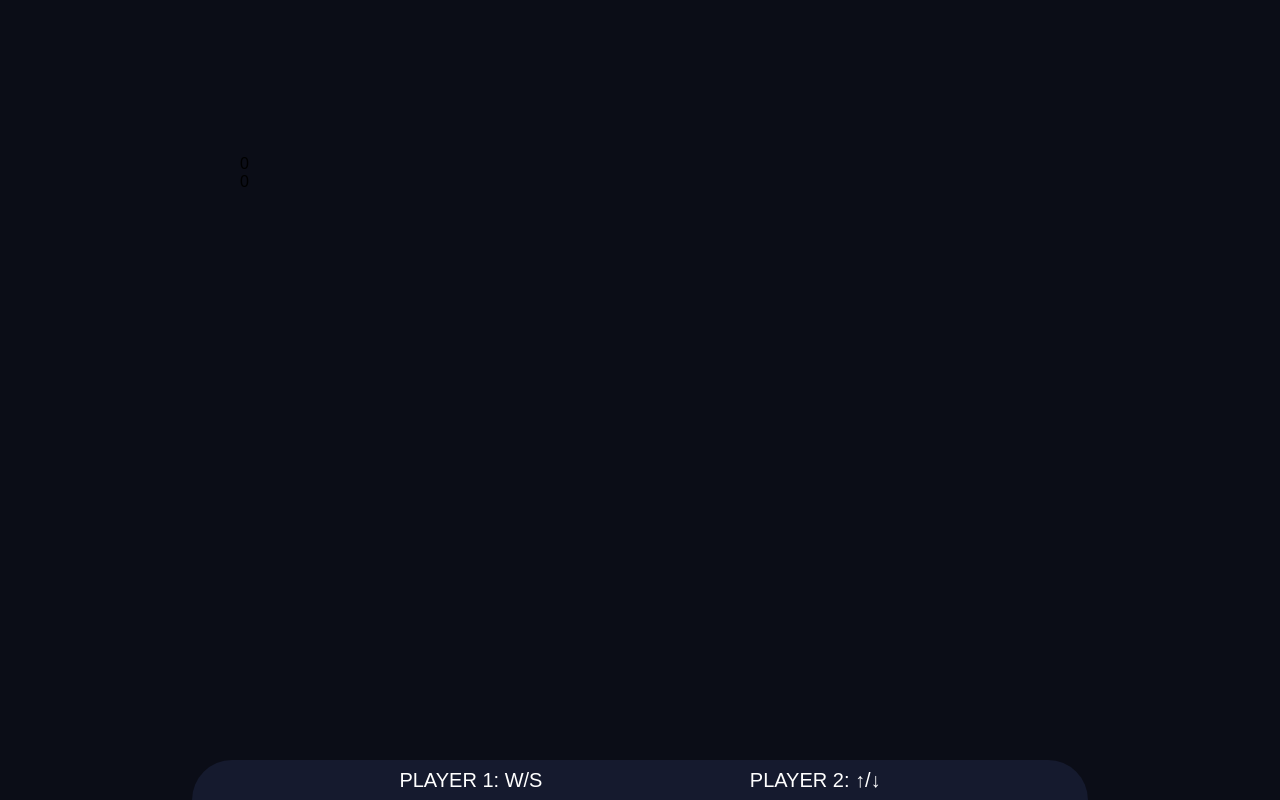
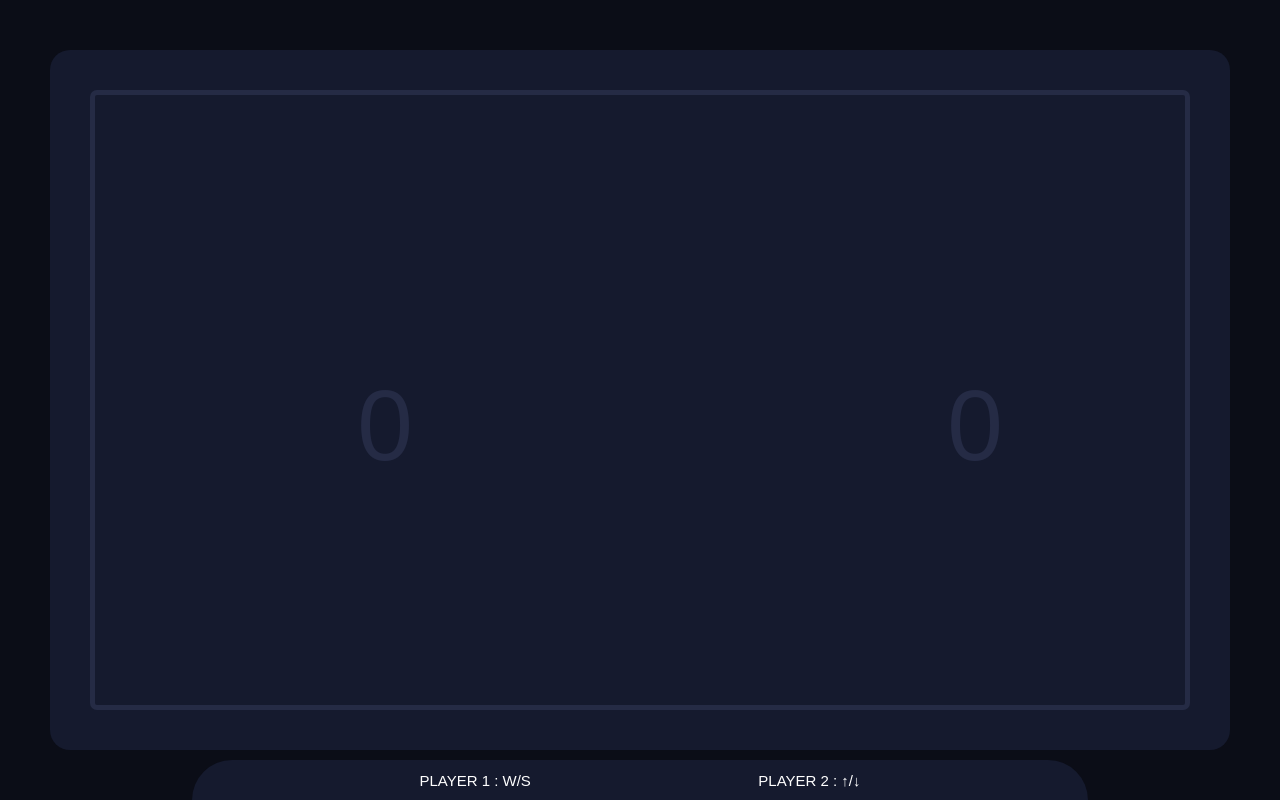
Before and after one commit to fady-albert/pixel-pong, a plain HTML site: page index.html in a window 1280 px wide. Both pictures are taken after a click on the button "start". Drawn offline with Linux system fonts and the light colour scheme.

Commit message:
Refactor controls and game page visibility handling with improved styles and transitions

```diff
--- a/index.html
+++ b/index.html
@@ -33,15 +33,16 @@
                 <canvas id="gameCanvas" width="800" height="450"></canvas>
             </div>
 
-            <!-- controls -->
-            <div class="controls">
-                <div class="con">
-                    <p>player 1: W/S</p>
-                    <p>player 2: ↑/↓</p>
-                </div>
+        </div>
+
+        <!-- controls -->
+        <div class="controls" id="controls">
+            <div class="con">
+                <p>player 1 : W/S</p>
+                <p>player 2 : ↑/↓</p>
             </div>
+        </div>
 
-        </div>
     </div>
 
     <!-- import javascript file -->
--- a/script.js
+++ b/script.js
@@ -1,10 +1,13 @@
 // import data
 const startPage = document.getElementById("startPage");
 const startButton = document.getElementById("startBtn");
+const controls = document.getElementById("controls");
 const gamePage = document.getElementById("gamePage");
 const score1 = document.getElementById("score1");
 const score2 = document.getElementById("score2");
 
 startButton.addEventListener("click", () => {
     startPage.classList.add("hidden");
+    controls.classList.add("show");
+    gamePage.classList.add("show");
 })
--- a/style.css
+++ b/style.css
@@ -79,17 +79,22 @@ body{
 
 /* controls */
 .controls{
-    position: absolute;
-    bottom: 0;
+    position: fixed;
+    bottom: -40px;
     left: 0;
     width: 100%;
     height: 40px;
     display: flex;
     align-items: center;
     justify-content: center;
-    font-size: 20px;
+    font-size: 15px;
     color: var(--ball);
     text-transform: uppercase;
+    transition: all 0.5s ease;
+}
+
+.controls.show{
+    bottom: 0;
 }
 
 .controls .con{
@@ -101,3 +106,57 @@ body{
     border-radius: 50px 50px 0 0;
     height: 100%;
 }
+
+/* gamePage */
+.gamePage{
+    width: calc(100% - 100px);
+    height: calc(100% - 100px);
+    background: var(--gray);
+    position: fixed;
+    top: 50px;
+    left: 50px;
+    border-radius: 20px;
+    padding: 40px;
+    opacity: 0;
+    visibility: hidden;
+    transition: all 0.5s ease-in-out;
+}
+
+.gamePage.show{
+    opacity: 1;
+    visibility: visible;
+}
+
+.score{
+    display: flex;
+    justify-content: space-evenly;
+    align-items: center;
+    position: absolute;
+    width: 100%;
+    height: 100%;
+}
+
+.score span{
+    font-size: 100px;
+    color: var(--score);
+}
+
+.score .player1, .score .player2{
+    display: flex;
+    align-items: center;
+    justify-content: center;
+    width: 50%;
+    padding-bottom: 30px;
+}
+
+.gameBoard{
+    width: 100%;
+    height: 100%;
+    margin: auto;
+    border: 5px solid var(--score);
+    border-radius: 7px;
+    overflow: hidden;
+    display: flex;
+    align-items: center;
+    justify-content: center;
+}
```
